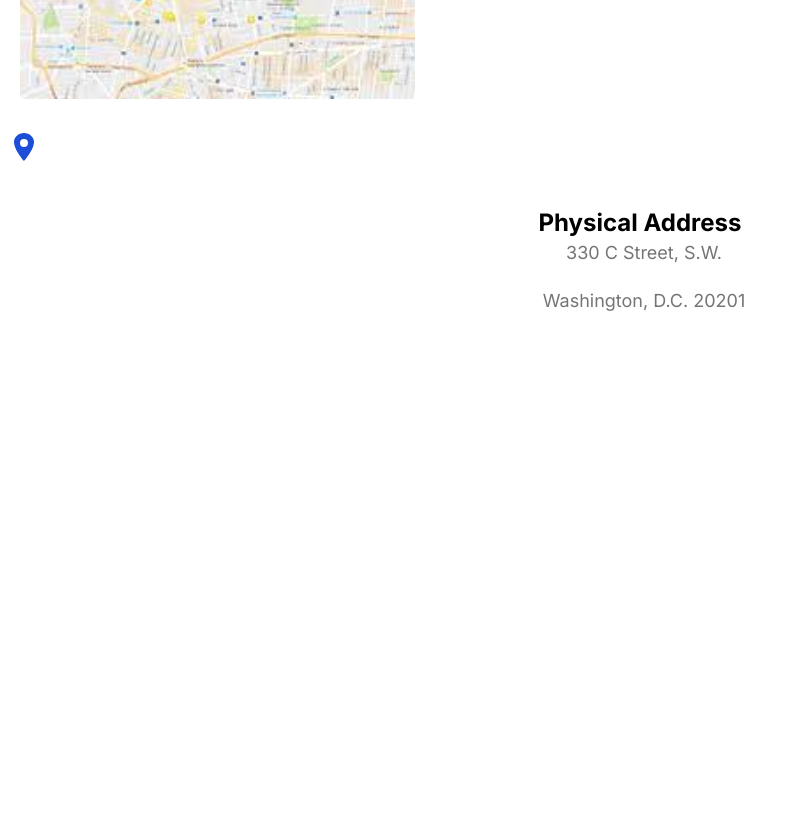
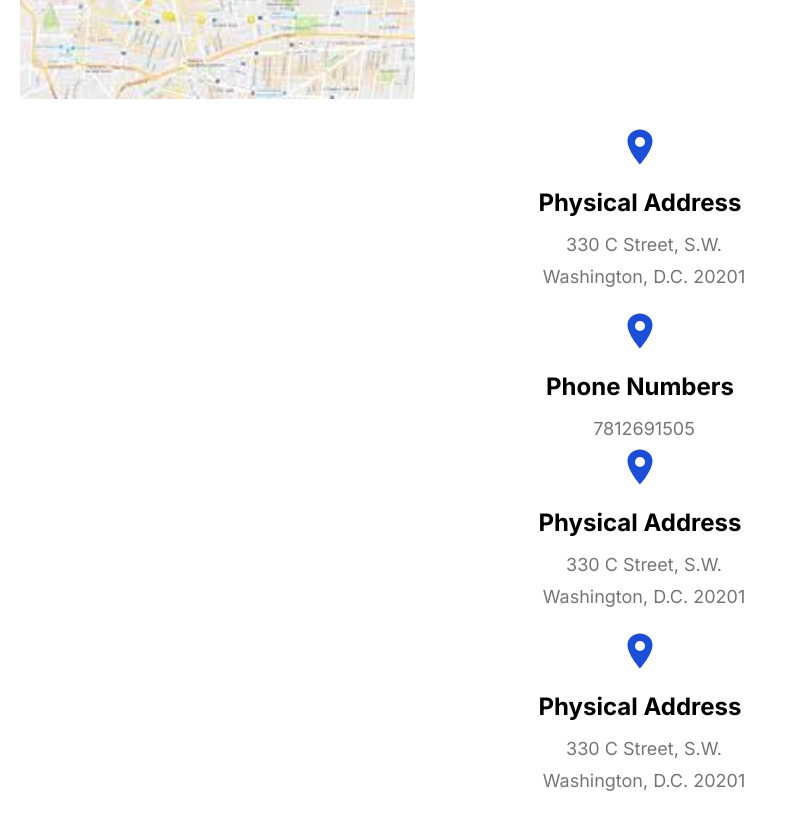
Before and after one commit to Richson-Tech/org, a Next.js app: page /contact in a window 1280 px wide. Shown: the part 540-1355 px from the top of the page, without its empty margins (0-793 px from the left). Before the commit the page ends 875 px from the top, so only its background shows below. Built offline with nearby package versions, Linux system fonts and the light colour scheme.

Commit message:
new commits added

```diff
--- a/src/app/contact/page.jsx
+++ b/src/app/contact/page.jsx
@@ -7,16 +7,61 @@ const page = () => {
     <div className="bg-blue-700 h-32 w-full pb-32">
       <div className="flex flex-col pb-0">
         <h2 className="text-4xl font-serif text-white text-center pt-10 font-normal">
-          Our Services
+          Contact Us
         </h2>
         <Maps />
       </div>
-      <div className="flex flex-col">
-        <IoLocationSharp className="text-blue-700 pl-2" size="2.5rem" />
-        <h5 className="text-2xl text-center pt-10 font-bold">
-          Physical Address
-        </h5>
+      <div className="flex flex-col items-center">
+        <div className="flex flex-col items-center">
+          <IoLocationSharp
+            className="text-blue-700 text-center"
+            size="2.5rem"
+          />
+          <h5 className="text-2xl pt-5 pb-3 font-bold">Physical Address</h5>
+        </div>
+        <p className="text-lg text-[#757575] pb-1 font-[inter] text-center pl-5 pr-3">
+          330 C Street, S.W.
+        </p>
         <p className="text-lg text-[#757575] pb-5 font-[inter] text-center pl-5 pr-3">
+          Washington, D.C. 20201
+        </p>
+      </div>
+      <div className="flex flex-col items-center">
+        <div className="flex flex-col items-center">
+          <IoLocationSharp
+            className="text-blue-700 text-center"
+            size="2.5rem"
+          />
+          <h5 className="text-2xl pt-5 pb-3 font-bold">Phone Numbers</h5>
+        </div>
+        <p className="text-lg text-[#757575] pb-1 font-[inter] text-center pl-5 pr-3">
+          7812691505
+        </p>
+      </div>
+      <div className="flex flex-col items-center">
+        <div className="flex flex-col items-center">
+          <IoLocationSharp
+            className="text-blue-700 text-center"
+            size="2.5rem"
+          />
+          <h5 className="text-2xl pt-5 pb-3 font-bold">Physical Address</h5>
+        </div>
+        <p className="text-lg text-[#757575] pb-1 font-[inter] text-center pl-5 pr-3">
+          330 C Street, S.W.
+        </p>
+        <p className="text-lg text-[#757575] pb-5 font-[inter] text-center pl-5 pr-3">
+          Washington, D.C. 20201
+        </p>
+      </div>
+      <div className="flex flex-col items-center">
+        <div className="flex flex-col items-center">
+          <IoLocationSharp
+            className="text-blue-700 text-center"
+            size="2.5rem"
+          />
+          <h5 className="text-2xl pt-5 pb-3 font-bold">Physical Address</h5>
+        </div>
+        <p className="text-lg text-[#757575] pb-1 font-[inter] text-center pl-5 pr-3">
           330 C Street, S.W.
         </p>
         <p className="text-lg text-[#757575] pb-5 font-[inter] text-center pl-5 pr-3">
```
